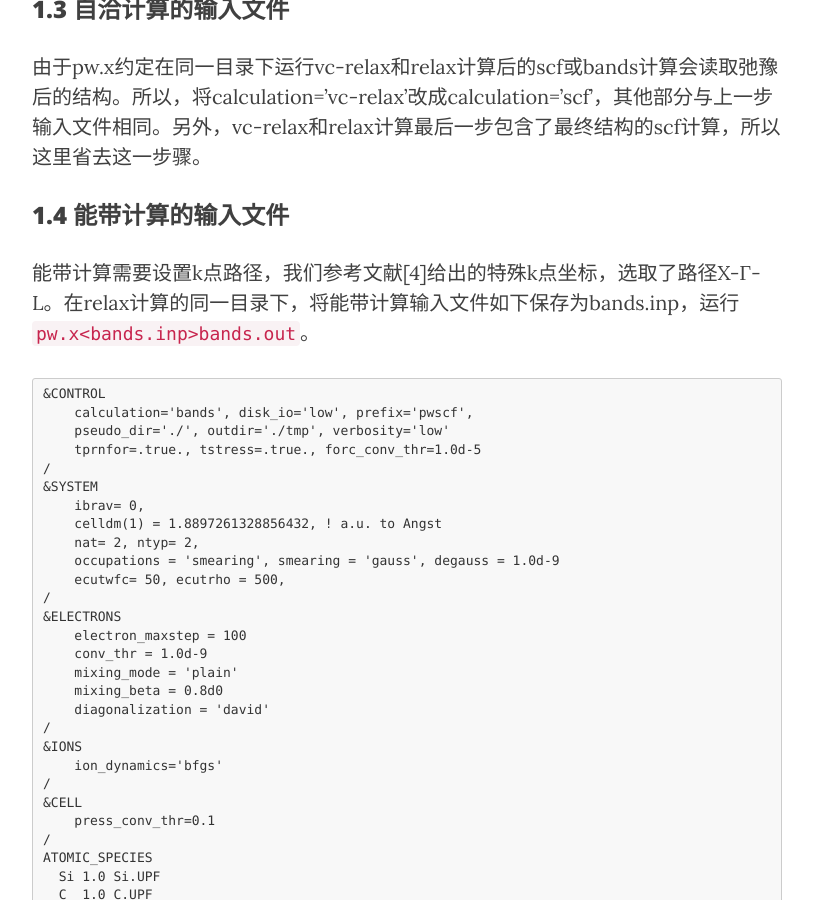
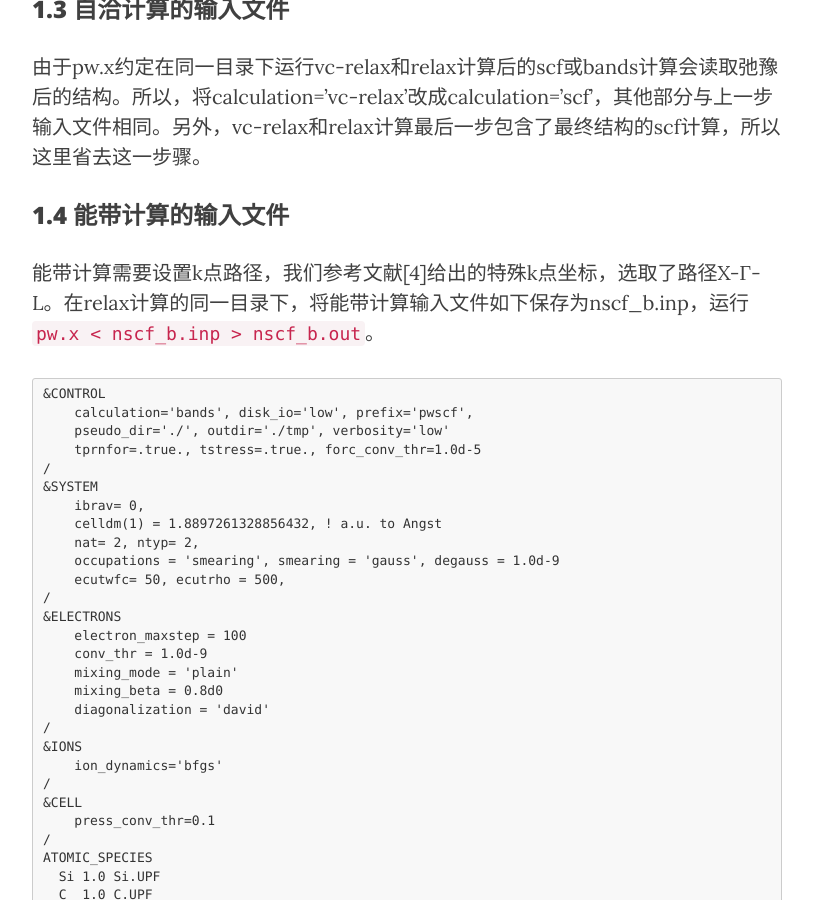
Before and after one commit to yyyu200/DFTbook, a Jekyll site: the page built from _posts/2019-04-01-HandsOn.md, in a window 1280 px wide and 900 px high, scrolled down 7234 px. Shown: the whole window, without its empty margins (233-1046 px from the left). Built offline with Jekyll 4.4.1, drawn with Linux system fonts in a browser that asks for light colours; nearby versions of some CDN libraries; formulas are drawn with MathJax 3; comment, search, counter and statistics services are not loaded.

Commit message:
modify at20190430-13:58:19-aliyun

````diff
--- a/_posts/2019-04-01-HandsOn.md
+++ b/_posts/2019-04-01-HandsOn.md
@@ -210,7 +210,7 @@ nk1, nk2, nk3, k1, k2, k3
 由于pw.x约定在同一目录下运行vc-relax和relax计算后的scf或bands计算会读取弛豫后的结构。所以，将calculation='vc-relax'改成calculation='scf'，其他部分与上一步输入文件相同。另外，vc-relax和relax计算最后一步包含了最终结构的scf计算，所以这里省去这一步骤。
 
 ### 1.4 能带计算的输入文件
-能带计算需要设置k点路径，我们参考文献[4]给出的特殊k点坐标，选取了路径X-Γ-L。在relax计算的同一目录下，将能带计算输入文件如下保存为bands.inp，运行```pw.x<bands.inp>bands.out```。
+能带计算需要设置k点路径，我们参考文献[4]给出的特殊k点坐标，选取了路径X-Γ-L。在relax计算的同一目录下，将能带计算输入文件如下保存为nscf_b.inp，运行```pw.x < nscf_b.inp > nscf_b.out```。
 
 ```
 &CONTROL
````
